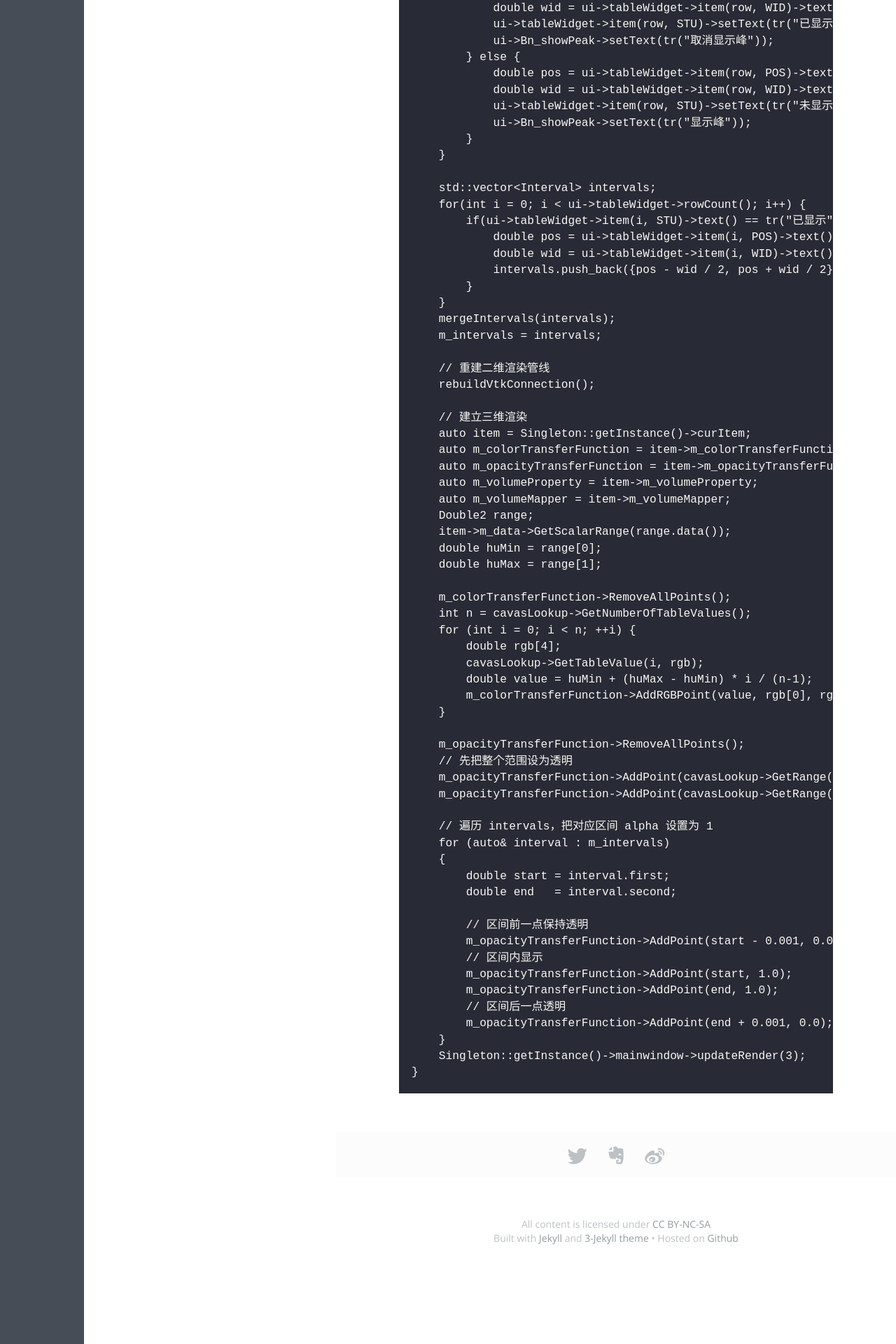
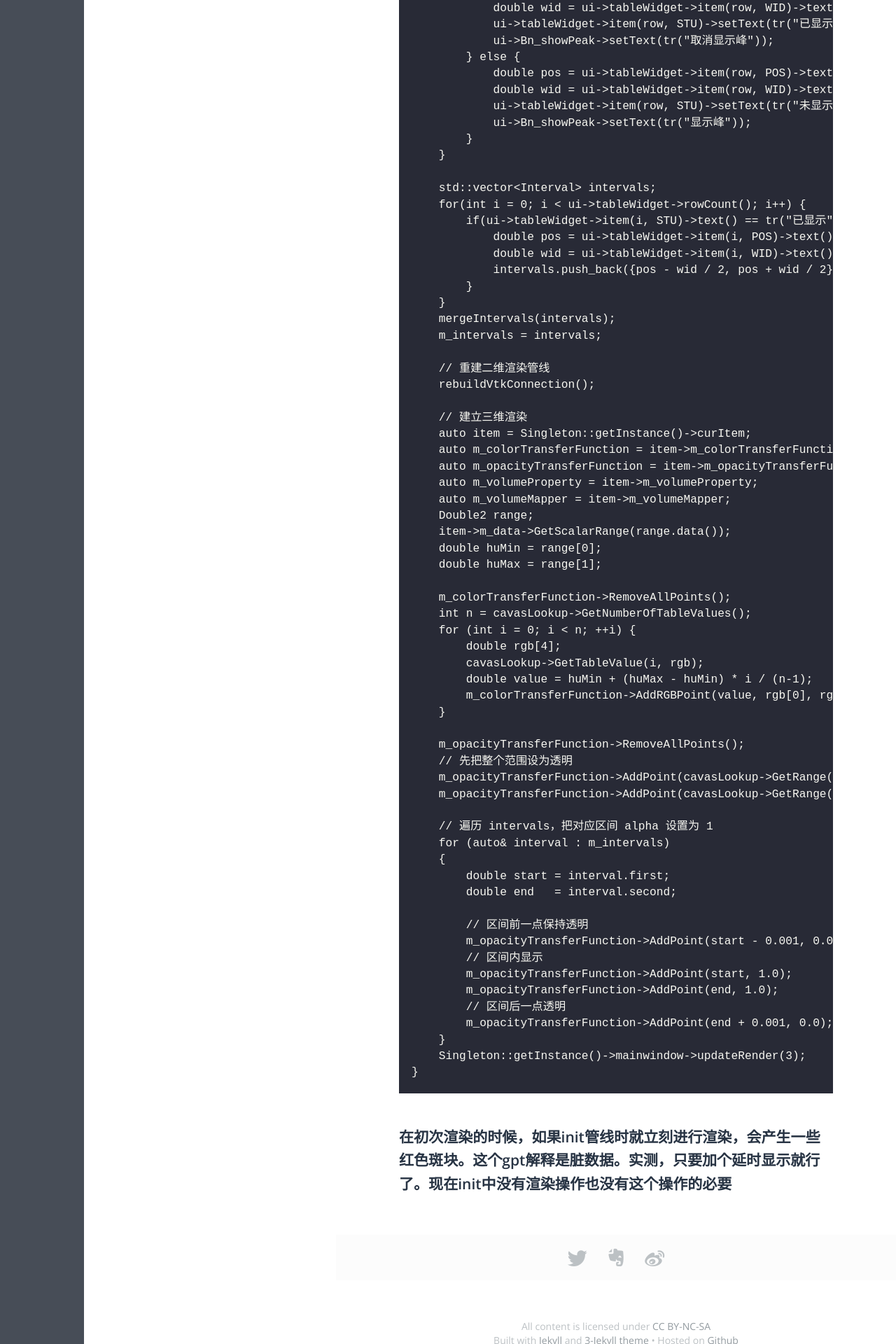
Before and after one commit to aliangaaa/aliangaaa.github.io, a Jekyll site: the page built from _posts/vtk/2026-2-13-vtk重连管线 分段颜色映射（RGBA图像生成).md, in a window 1280 px wide. Shown: the part 3080-5000 px from the top of the page at 70% size. Built offline with Jekyll 4.4.1, drawn with Linux system fonts in a browser that asks for light colours; some web fonts are replaced.

Commit message:
Document rendering issue and solution in VTK pipeline
Add note about red artifacts during initial rendering and suggest a delay to resolve the issue.

````diff
--- a/_posts/vtk/2026-2-13-vtk重连管线 分段颜色映射（RGBA图像生成).md
+++ b/_posts/vtk/2026-2-13-vtk重连管线 分段颜色映射（RGBA图像生成).md
@@ -188,3 +188,4 @@ void tabHistogram::on_Bn_showPeak_clicked()
     Singleton::getInstance()->mainwindow->updateRender(3);
 }
 ```
+### 在初次渲染的时候，如果init管线时就立刻进行渲染，会产生一些红色斑块。这个gpt解释是脏数据。实测，只要加个延时显示就行了。现在init中没有渲染操作也没有这个操作的必要
````
